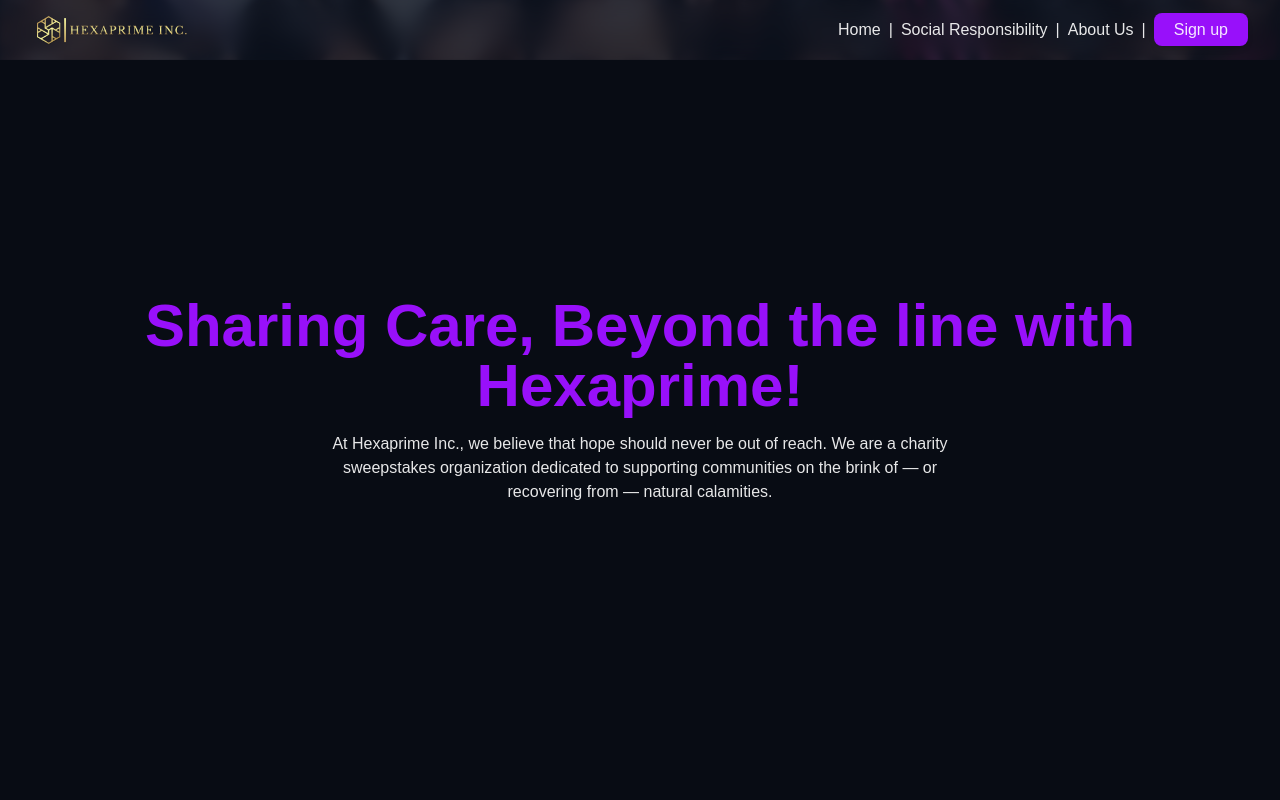
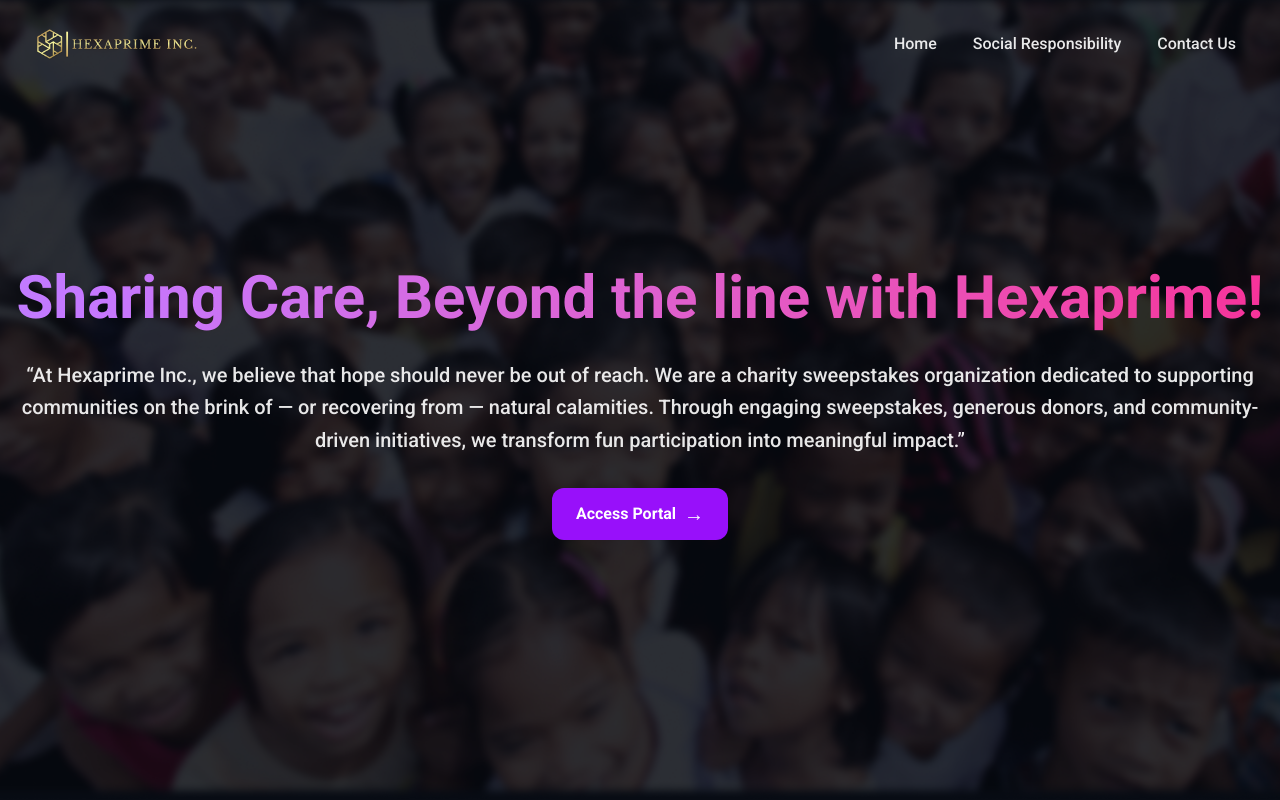
Before and after one commit to NETAD-MIKHAIL/hexaprime-portal, a Next.js app: page / in a window 1280 px wide. Shown: the top 800 px of the page. Built offline with nearby package versions, Linux system fonts and the light colour scheme.

Commit message:
Update page.tsx

```diff
--- a/app/page.tsx
+++ b/app/page.tsx
@@ -1,15 +1,20 @@
 "use client";
 
+import { Roboto } from "next/font/google";
 import Image from "next/image";
-import Link from "next/link";
 import { useEffect, useState } from "react";
 import { UsersIcon, CurrencyDollarIcon, HandRaisedIcon } from "@heroicons/react/24/outline";
 
+const roboto = Roboto({
+  subsets: ["latin"],
+  weight: ["200", "500", "700"],
+});
+
 export default function Home() {
-  // Animated counters
   const [communities, setCommunities] = useState(0);
   const [funds, setFunds] = useState(0);
   const [volunteers, setVolunteers] = useState(0);
+  const [isScrolled, setIsScrolled] = useState(false);
 
   useEffect(() => {
     const duration = 2000;
@@ -33,63 +38,115 @@ export default function Home() {
     return () => clearInterval(interval);
   }, []);
 
+  useEffect(() => {
+    const handleScroll = () => {
+      setIsScrolled(window.scrollY > 50);
+    };
+
+    window.addEventListener("scroll", handleScroll);
+    return () => window.removeEventListener("scroll", handleScroll);
+  }, []);
+
   return (
-    <main className="bg-gray-900 text-white min-h-screen">
+    <main id="top" className={`${roboto.className} bg-gray-900 text-white min-h-screen`}>
+      {/* Header */}
+      <header
+        className={`w-full fixed top-0 left-0 z-50 transition-all duration-300 ${
+          isScrolled ? "bg-gray-900 shadow-lg py-2" : "bg-transparent py-6"
+        }`}
+      >
+        <nav className="relative max-w-8xl mx-auto flex justify-between items-center px-8 transition-all duration-300">
+          <div className="flex-shrink-0 transition-all duration-300">
+            <Image
+              src="/hexalogo2.png"
+              alt="Hexaprime Logo"
+              width={isScrolled ? 120 : 170}
+              height={isScrolled ? 40 : 60}
+              className="block object-contain cursor-pointer transition-all duration-300"
+            />
+          </div>
 
-      {/* Header */}
-      <header className="w-full fixed top-0 left-0 z-50 border-0 shadow-none">
-        <div className="absolute inset-0 -z-10">
-          <Image src="/kiddiekid.png" alt="Background" fill className="object-cover" />
-          <div className="absolute inset-0 bg-gray-900/50 backdrop-blur-md"></div>
-        </div>
-        <nav className="relative max-w-7xl mx-auto flex justify-between items-center px-8 py-3">
-          <div className="flex-shrink-0">
-            <Image src="/hexalogo2.png" alt="Hexaprime Logo" width={160} height={50} className="block object-contain cursor-pointer" />
-          </div>
           <ul className="hidden md:flex items-center text-white/90 font-medium ml-8">
             <li className="flex items-center">
-              <Link href="/"><span className="hover:text-purple-400 cursor-pointer transition">Home</span></Link>
-              <span className="mx-2">|</span>
-            </li>
-            <li className="flex items-center">
-              <span className="hover:text-purple-400 cursor-pointer transition">Social Responsibility</span>
-              <span className="mx-2">|</span>
-            </li>
-            <li className="flex items-center">
-              <span className="hover:text-purple-400 cursor-pointer transition">About Us</span>
-              <span className="mx-2">|</span>
-            </li>
-            <li>
-              <span className="px-5 py-2 bg-purple-600 rounded-lg hover:bg-purple-700 transition cursor-pointer shadow-md">
-                Sign up
+              <span
+                className="cursor-pointer transition px-3 py-2 rounded-lg hover:bg-gray-700 hover:text-white"
+                onClick={() => window.scrollTo({ top: 0, behavior: "smooth" })}
+              >
+                Home
               </span>
             </li>
+
+            <li className="flex items-center ml-3">
+              <span
+                className="cursor-pointer transition px-3 py-2 rounded-lg hover:bg-gray-700 hover:text-white"
+              >
+                Social Responsibility
+              </span>
+            </li>
+
+            <li className="flex items-center ml-3">
+              <a
+                href="/contact_us"
+                className="cursor-pointer transition px-3 py-2 rounded-lg hover:bg-gray-700 hover:text-white"
+              >
+                Contact Us
+              </a>
+            </li>
           </ul>
+
           <div className="md:hidden text-white cursor-pointer text-2xl">☰</div>
         </nav>
       </header>
 
      {/* Hero Section */}
-      <section className="relative h-screen">
-        <div className="absolute inset-0 bg-black/50 flex flex-col justify-center items-center text-center px-4">
-          <h1 className="text-4xl md:text-6xl font-bold text-purple-600">
+    <section className="relative w-full min-h-screen flex items-center justify-center">
+      {/* Background Image */}
+      <Image
+        src="/kiddiekid.png"
+        alt="Hexaprime Background"
+        fill
+        className="object-cover w-full h-full"
+        priority
+      />
+
+      {/* Overlay */}
+      <div className="absolute inset-0 bg-black/50"></div>
+
+      {/* Content Overlay */}
+      <div className="relative z-10 flex flex-col justify-center items-center text-center px-4 py-5 max-w-7xl">
+        <h1 className="relative z-5 text-3xl sm:text-4xl md:text-5xl lg:text-6xl font-bold bg-gradient-to-r from-purple-400 to-pink-500 bg-clip-text text-transparent leading-snug sm:leading-tight">
           Sharing Care, Beyond the line with Hexaprime!
         </h1>
-          <p className="mt-4 max-w-2xl text-white/90">
-            At Hexaprime Inc., we believe that hope should never be out of reach.
+
+        <p className="mt-6 text-white/90 text-base sm:text-lg md:text-xl leading-relaxed">
+          “At Hexaprime Inc., we believe that hope should never be out of reach.
           We are a charity sweepstakes organization dedicated to supporting communities on the brink of — or recovering from — natural calamities.
+          Through engaging sweepstakes, generous donors, and community-driven initiatives, we transform fun participation into meaningful impact.”
         </p>
+
+        {/* Interactive Button */}
+        <a
+          href="/portal"
+          className="
+            mt-8 inline-flex items-center gap-2
+            bg-purple-600 hover:bg-purple-700
+            text-white font-semibold
+            px-6 py-3 rounded-xl
+            transition-all duration-300
+            hover:scale-105 hover:shadow-lg
+          "
+        >
+          Access Portal
+          <span className="text-xl">→</span>
+        </a>
       </div>
     </section>
 
       {/* Mission Section */}
-      <section className="py-16 px-4 md:px-16 bg-gray-800 text-white">
-        <h2 className="text-3xl font-bold text-purple-600 mb-6">Our Mission</h2>
-        <p className="max-w-3xl mb-4">
-          To provide rapid, effective, and compassionate relief for communities facing disasters...
-        </p>
-        <p className="max-w-3xl">
-          Your contribution supports emergency response, disaster relief, and long-term recovery programs...
+      <section className="flex flex-col items-center justify-center text-center min-h-screen py-5 px-4 md:px-16 bg-black text-white">
+        <h2 className="max-w-6xl text-center text-3xl font-bold bg-gradient-to-r from-purple-400 to-pink-500 bg-clip-text text-transparent leading-snug sm:leading-tight">Our Mission</h2>
+        <p className="mt-5 max-w-6xl ">
+          To provide rapid, effective, and compassionate relief for communities facing disasters, ensuring they receive the resources and support needed to rebuild and thrive. Your contribution supports emergency response, disaster relief, and long-term recovery programs. We give back directly to affected communities, ensuring transparency and real results.
         </p>
       </section>
 
@@ -97,7 +154,7 @@ export default function Home() {
       <section className="py-16 px-4 md:px-16 bg-gray-900">
         <h2 className="text-3xl font-bold text-purple-600 text-center mb-12">Hexaprime Highlights</h2>
         <div className="grid md:grid-cols-3 gap-8">
-          {/* Communities */}
+
           <div className="bg-gray-800 p-6 rounded-lg shadow-lg hover:scale-105 transform transition duration-300 flex items-center gap-4">
             <div className="p-4 bg-purple-600 rounded-full">
               <UsersIcon className="w-8 h-8 text-white" />
@@ -108,7 +165,7 @@ export default function Home() {
               <p className="mt-1 text-white/70 text-sm">Across multiple regions facing natural disasters.</p>
             </div>
           </div>
-          {/* Funds */}
+
           <div className="bg-gray-800 p-6 rounded-lg shadow-lg hover:scale-105 transform transition duration-300 flex items-center gap-4">
             <div className="p-4 bg-purple-600 rounded-full">
               <CurrencyDollarIcon className="w-8 h-8 text-white" />
@@ -119,7 +176,7 @@ export default function Home() {
               <p className="mt-1 text-white/70 text-sm">Allocated directly to emergency relief and recovery programs.</p>
             </div>
           </div>
-          {/* Volunteers */}
+
           <div className="bg-gray-800 p-6 rounded-lg shadow-lg hover:scale-105 transform transition duration-300 flex items-center gap-4">
             <div className="p-4 bg-purple-600 rounded-full">
               <HandRaisedIcon className="w-8 h-8 text-white" />
@@ -130,6 +187,7 @@ export default function Home() {
               <p className="mt-1 text-white/70 text-sm">Working with local partners to maximize impact.</p>
             </div>
           </div>
+
         </div>
       </section>
 
```
Lines whose indentation alone changed are shown as unchanged.
